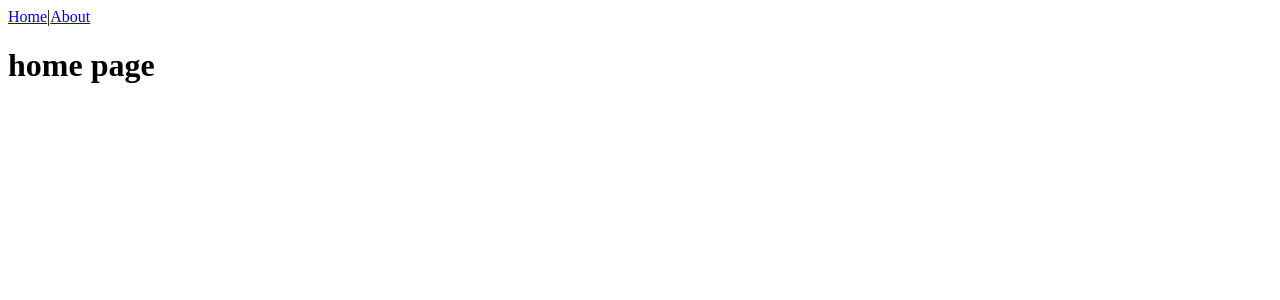
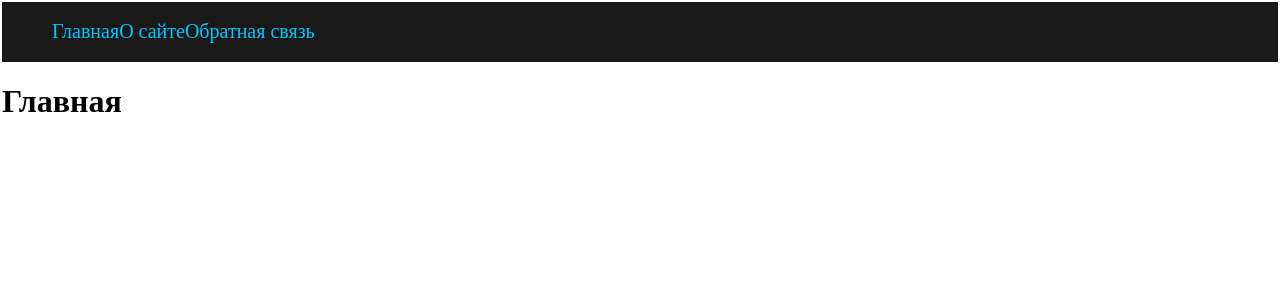
Before and after one commit to polarisgay/djangoProject, a Django app: page / in a window 1280 px wide. Shown: the top 300 px of the page. Run offline with Django 4.2, Linux system fonts and the light colour scheme.

Commit message:
add .css file

```diff
--- /dev/null
+++ b/djangoProject/static/styles/style.css
@@ -0,0 +1,46 @@
+html, body {
+    margin: 1px;
+}
+
+a {
+    color: #3e9dfc;
+    text-decoration: none;
+}
+
+a:hover {
+    color: #CC0000;
+    text-decoration: underline;
+}
+
+.clear {
+    clear: both;
+}
+
+ul.mainmunu {
+    list-style: none;
+    height: 60px;
+    margin: 0;
+    padding: 0;
+    color: black;
+    font-size: 20px;
+    overflow: hidden;
+    background: #191919;
+}
+
+ul.mainmunu li {
+    float: left;
+    margin: 18px 40px 0 50px;
+}
+
+ul.mainmunu li.last {
+    float: right
+}
+
+ul.mainmunu li a {
+    color: #00c7ff;
+    text-decoration: none;
+}
+
+ul.mainmunu li a:hover {
+    color: #ca741f;
+}
--- a/pages/urls.py
+++ b/pages/urls.py
@@ -1,7 +1,8 @@
 from django.urls import path
-from .views import HomePageView, AboutPageView
+from .views import HomePageView, AboutPageView, FeedbackPageView
 
 urlpatterns = [
     path('about/', AboutPageView.as_view(), name='about'),
     path('', HomePageView.as_view(), name='home'),
+    path('feedback/', FeedbackPageView.as_view(), name='feedback')
 ]
--- a/pages/views.py
+++ b/pages/views.py
@@ -9,3 +9,7 @@ class HomePageView(TemplateView):
 
 class AboutPageView(TemplateView):
     template_name = 'about.html'
+
+
+class FeedbackPageView(TemplateView):
+    template_name = 'feedback.html'
--- a/templates/about.html
+++ b/templates/about.html
@@ -1,4 +1,4 @@
 {% extends 'base.html' %}
 {% block content %}
-    <h1>About page</h1>
+    <h1>О сайте</h1>
 {% endblock %}
--- a/templates/base.html
+++ b/templates/base.html
@@ -2,13 +2,22 @@
 <html lang="en">
 <head>
     <meta charset="UTF-8">
-    <title>Title</title>
+    <title>title</title>
+    <link type="text/css" href="/static/styles/style.css" rel="stylesheet">
 </head>
 <header>
-    <a href="{% url 'home' %}">Home</a>|<a href="{% url 'about' %}">About</a>
+    {% block header %}
+        {% block mainmenu %}
+            <ul class="mainmunu">
+                <li>
+                    <a href="{% url 'home' %}">Главная</a><a href="{% url 'about' %}">О сайте</a><a href="{% url 'feedback' %}">Обратная связь</a>
+                </li>
+            </ul>
+        {% endblock mainmenu %}
+    {% endblock %}
 </header>
 <body>
-    {% block content %}
-    {%  endblock %}
+{% block content %}
+{% endblock %}
 </body>
 </html>
--- /dev/null
+++ b/templates/feedback.html
@@ -0,0 +1,4 @@
+{% extends 'base.html' %}
+{%  block content %}
+    <h1>Обратная связь</h1>
+{%  endblock %}
--- a/templates/home.html
+++ b/templates/home.html
@@ -1,4 +1,4 @@
 {% extends 'base.html' %}
 {% block content %}
-    <h1>home page</h1>
+        <h1>Главная</h1>
 {% endblock %}
```
Also changed, not shown: .gitignore.txt.
